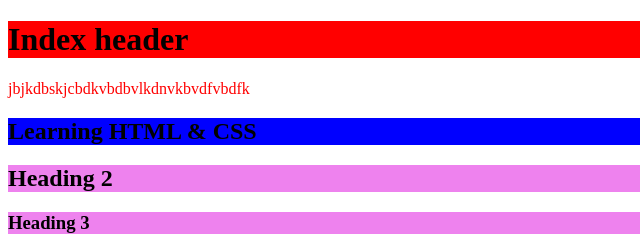
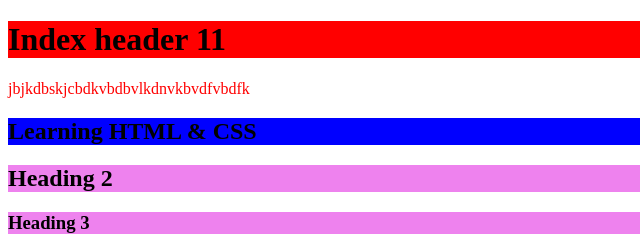
Before and after one commit to anu1134/mern-offline-html, a plain HTML site: page index.html in a window 1280 px wide. Shown: the top 240 px of the page, 0-640 px from the left. Drawn offline with Linux system fonts and the light colour scheme.

Commit message:
Updated index.html

```diff
--- a/index.html
+++ b/index.html
@@ -9,7 +9,7 @@
   </head>
   <body>
     <header>
-      <h1>Index header</h1>
+      <h1>Index header 11</h1>
     </header>
 
     <article>
```
